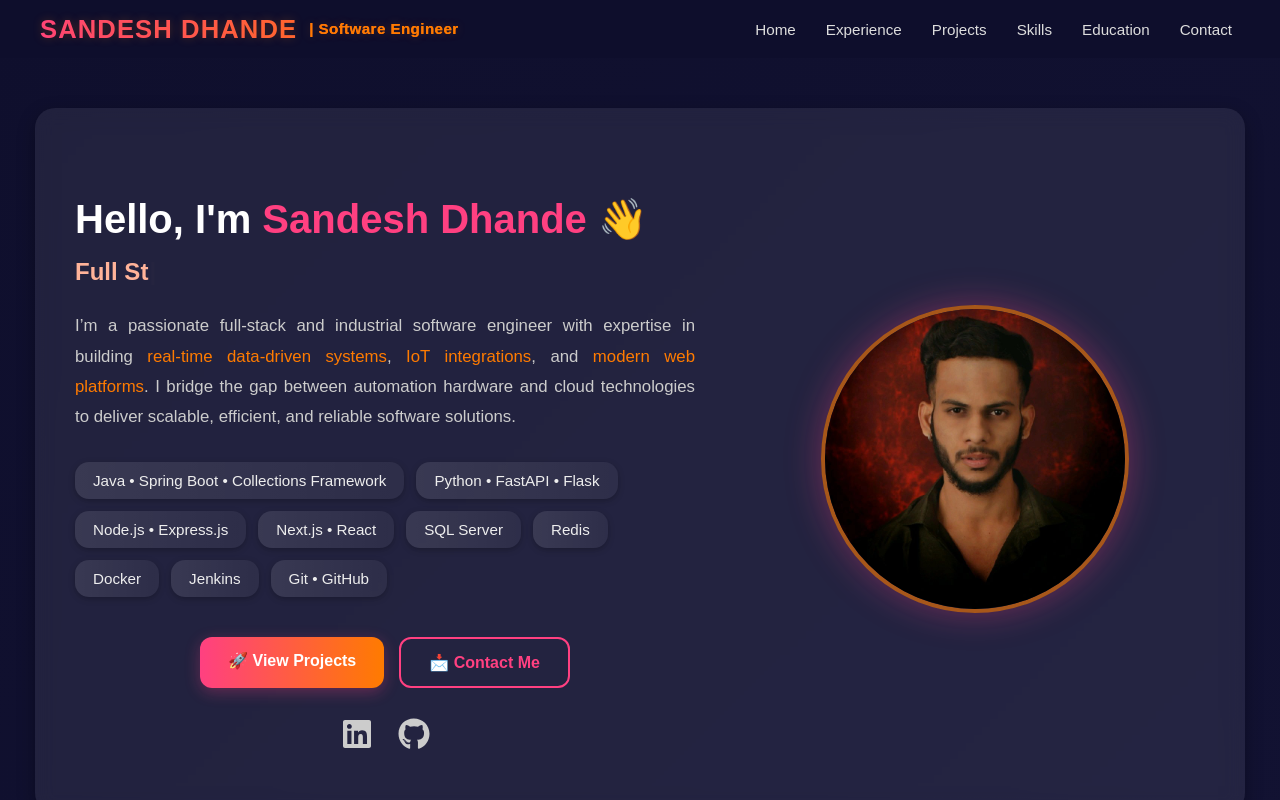
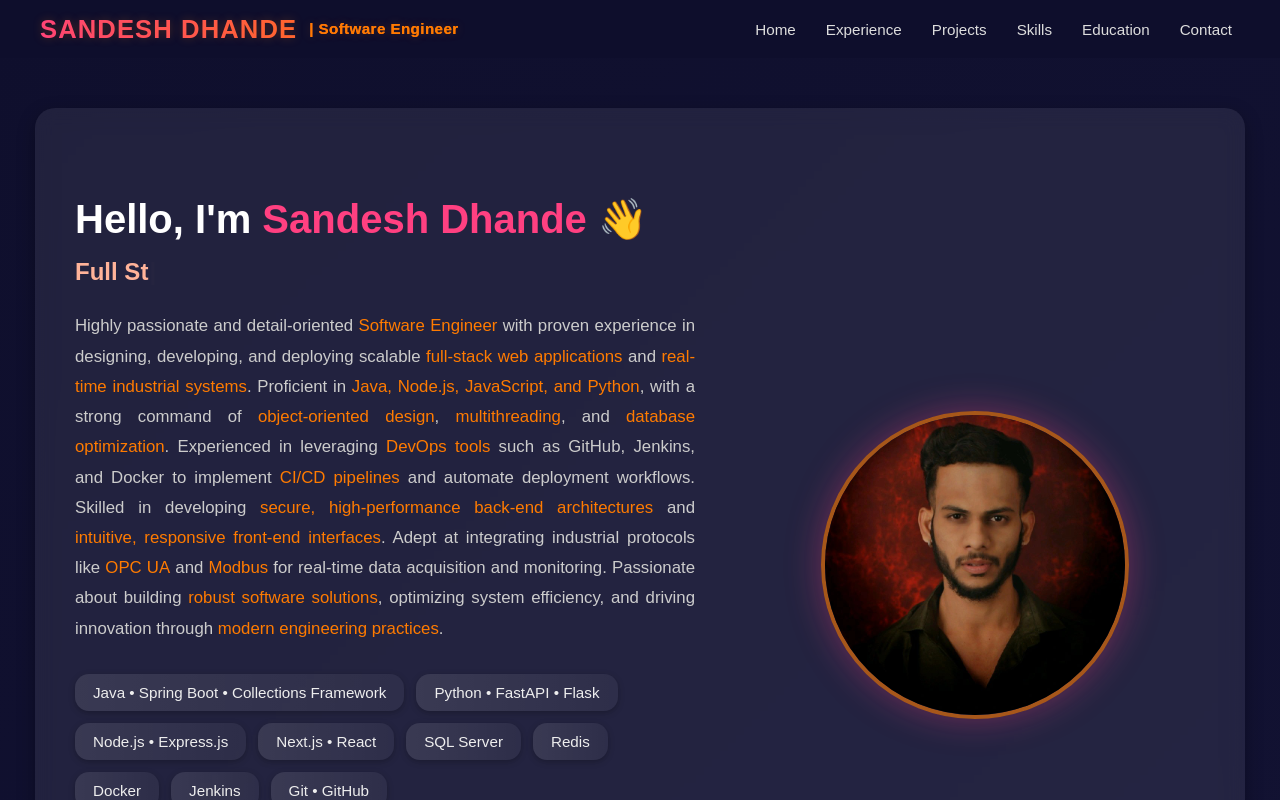
Before and after one commit to sandeshdhande27/sandesh_portfolio, a Next.js app: page / in a window 1280 px wide. Shown: the top 800 px of the page. Built offline with nearby package versions, Linux system fonts and the light colour scheme.

Commit message:
Update index.jsx

```diff
--- a/pages/index.jsx
+++ b/pages/index.jsx
@@ -187,26 +187,64 @@ export default function Home() {
     textAlign: "justify",
   }}
 >
-            I’m a passionate full-stack and industrial software engineer with
-            expertise in building
+  Highly passionate and detail-oriented{" "}
   <span style={{ color: "#ff7b00", fontWeight: 500 }}>
-              {" "}
-              real-time data-driven systems
+    Software Engineer
+  </span>{" "}
+  with proven experience in designing, developing, and deploying scalable{" "}
+  <span style={{ color: "#ff7b00", fontWeight: 500 }}>
+    full-stack web applications
+  </span>{" "}
+  and{" "}
+  <span style={{ color: "#ff7b00", fontWeight: 500 }}>
+    real-time industrial systems
   </span>
-            ,
+  . Proficient in{" "}
   <span style={{ color: "#ff7b00", fontWeight: 500 }}>
-              {" "}
-              IoT integrations
+    Java, Node.js, JavaScript, and Python
   </span>
-            , and
+  , with a strong command of{" "}
   <span style={{ color: "#ff7b00", fontWeight: 500 }}>
-              {" "}
-              modern web platforms
+    object-oriented design
   </span>
-            . I bridge the gap between automation hardware and cloud
-            technologies to deliver scalable, efficient, and reliable software
-            solutions.
+  ,{" "}
+  <span style={{ color: "#ff7b00", fontWeight: 500 }}>
+    multithreading
+  </span>
+  , and{" "}
+  <span style={{ color: "#ff7b00", fontWeight: 500 }}>
+    database optimization
+  </span>
+  . Experienced in leveraging{" "}
+  <span style={{ color: "#ff7b00", fontWeight: 500 }}>
+    DevOps tools
+  </span>{" "}
+  such as GitHub, Jenkins, and Docker to implement{" "}
+  <span style={{ color: "#ff7b00", fontWeight: 500 }}>
+    CI/CD pipelines
+  </span>{" "}
+  and automate deployment workflows. Skilled in developing{" "}
+  <span style={{ color: "#ff7b00", fontWeight: 500 }}>
+    secure, high-performance back-end architectures
+  </span>{" "}
+  and{" "}
+  <span style={{ color: "#ff7b00", fontWeight: 500 }}>
+    intuitive, responsive front-end interfaces
+  </span>
+  . Adept at integrating industrial protocols like{" "}
+  <span style={{ color: "#ff7b00", fontWeight: 500 }}>OPC UA</span> and{" "}
+  <span style={{ color: "#ff7b00", fontWeight: 500 }}>Modbus</span> for
+  real-time data acquisition and monitoring. Passionate about building{" "}
+  <span style={{ color: "#ff7b00", fontWeight: 500 }}>
+    robust software solutions
+  </span>
+  , optimizing system efficiency, and driving innovation through{" "}
+  <span style={{ color: "#ff7b00", fontWeight: 500 }}>
+    modern engineering practices
+  </span>
+  .
 </p>
+
 
           {/* Skills */}
           <div
```
Lines whose indentation alone changed are shown as unchanged.
